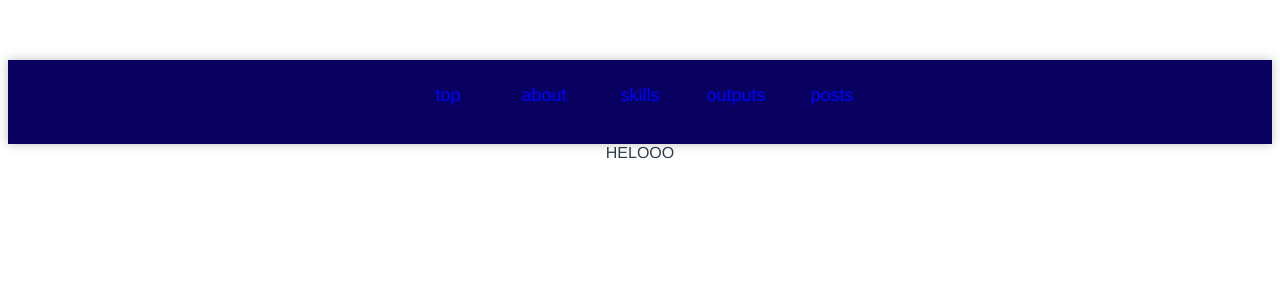
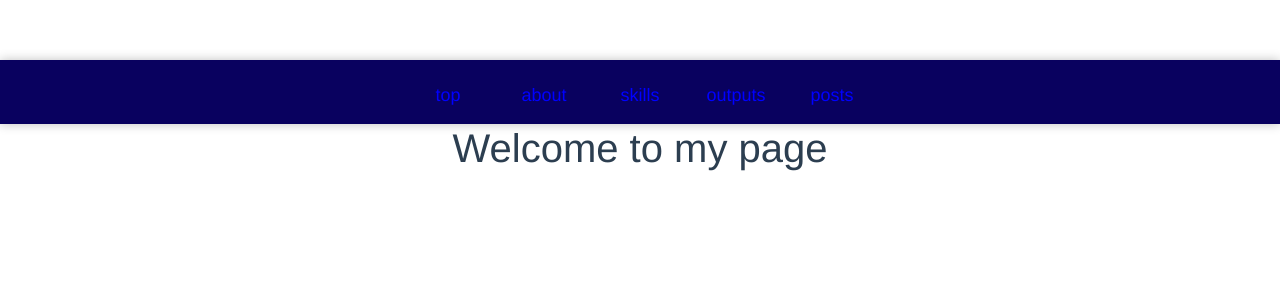
Before and after one commit to key40121/portfolio, a Vue app: page / in a window 1280 px wide. Shown: the top 300 px of the page. Built offline with nearby package versions, Linux system fonts and the light colour scheme.

Commit message:
second commit

```diff
--- a/src/components/HelloWorld.vue
+++ b/src/components/HelloWorld.vue
@@ -1,18 +1,11 @@
 <template>
   <div class="hello">
-    HELOOO
+    <h1>Welcome to my page</h1>
   </div>
 </template>
 
 <script>
-export default {
-  name: 'HelloWorld',
-  data () {
-    return {
-      msg: 'Welcome to Your Vue.js App'
-    }
-  }
-}
+
 </script>
 
 <!-- Add "scoped" attribute to limit CSS to this component only -->
--- a/src/components/TabMenu.vue
+++ b/src/components/TabMenu.vue
@@ -1,4 +1,5 @@
 <template>
+
   <header>
     <ol>
       <li v-for="(item, index) in items" :key=index>
--- a/src/router/index.js
+++ b/src/router/index.js
@@ -5,8 +5,12 @@
 import Skill from '@/components/skills'
 import About from '@/components/about'
 import Post from '@/components/post'
+import BootstrapVue from 'bootstrap-vue'
+import 'bootstrap/dist/css/bootstrap.css'
+import 'bootstrap-vue/dist/bootstrap-vue.css'
 
 Vue.use(Router)
+Vue.use(BootstrapVue)
 
 export default new Router({
   routes: [
```
